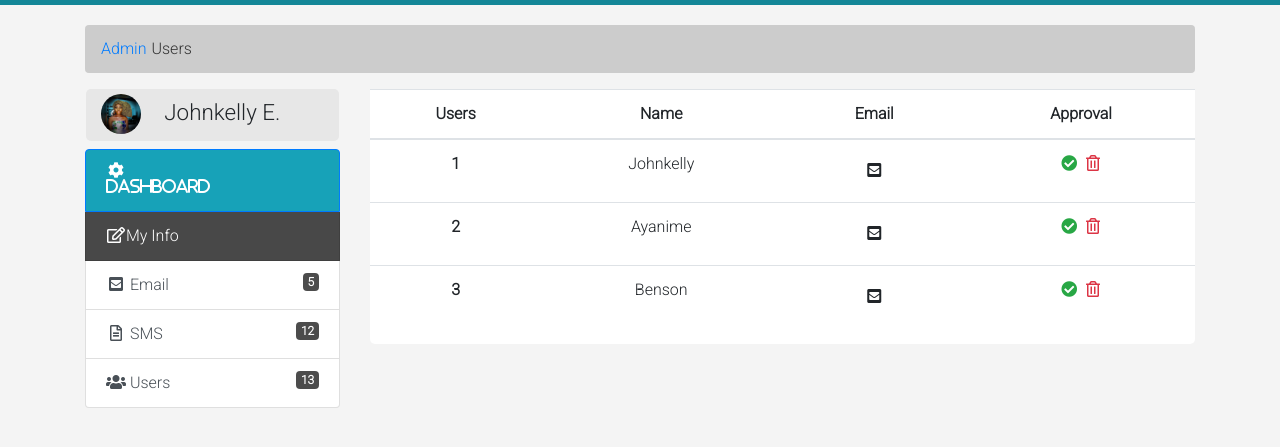
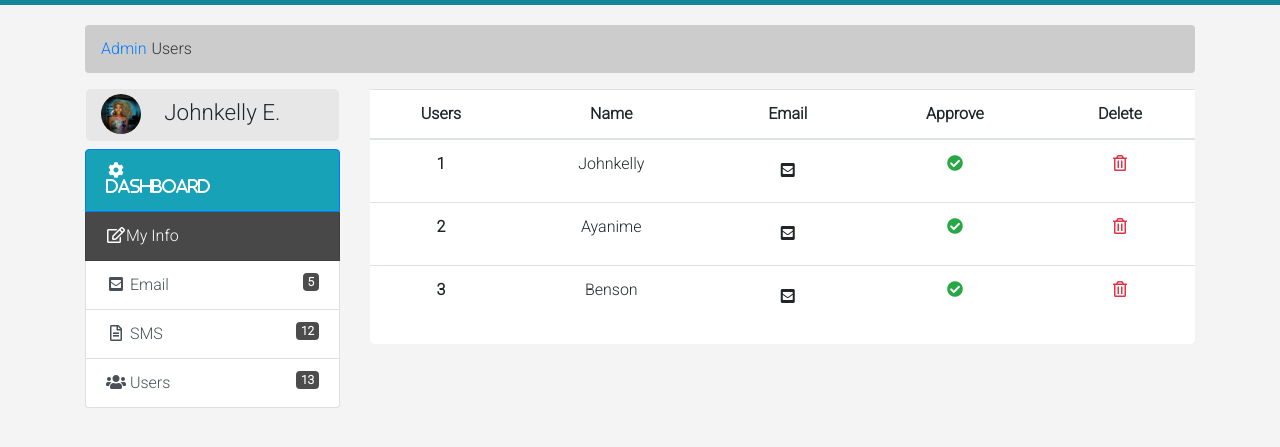
Before and after one commit to johnkellyebhohon/comms-portal, a plain HTML site: page user.html in a window 1280 px wide. Shown: the part 51-498 px from the top of the page. Drawn offline with nearby package versions, Linux system fonts and the light colour scheme; a script that the page names is missing.

Commit message:
modifiy users page

```diff
--- a/css/main.css
+++ b/css/main.css
@@ -9,10 +9,10 @@ body {
 
 .form-signin {
     border: 1px solid #fff;
-    padding: 20px 20px 40px 20px;
-    box-shadow: 0px 0px 2px #cdcde7;
+    padding: 20px 20px 40px;
+    box-shadow: 0 0 2px #cdcde7;
 }
-.space{
+.space {
     margin-top: 20px;
 }
 
@@ -42,7 +42,6 @@ body {
 
 .goCent {
     margin-bottom: 0;
-    ;
 }
 
 @media(min-width: 768px) {
@@ -58,7 +57,7 @@ body {
 .breadcrumb {
     background-color: #cccccc;
     color: #333333;
-    margin-top:20px;
+    margin-top: 20px;
 }
 
 .breadcrumb o {
@@ -66,6 +65,12 @@ body {
 }
 
 /* main page  */
+.main2 {
+    margin-bottom: 20px;
+}
+#collapseExample {
+    margin-bottom: 50px;
+}
 
 .imgPhoto {
     margin-bottom: 8px;
@@ -117,7 +122,6 @@ body {
 }
 
 
-
 /* next col?? ? */
 .panel-heading {
     background: rgb(23, 162, 184);
@@ -161,7 +165,7 @@ table tr {
 /* EMAIL PAGE  */
 
 #formemail {
-    margin: 5px 5px 5px 5px;
+    margin: 5px;
     border: 1px solid #e7e7e7;
     padding: 15px;
     border-radius: 2px;
@@ -195,7 +199,6 @@ table tr {
 
 .footer p {
     margin-bottom: 0;
-    ;
 }
 
 .breadcrumb li {
@@ -215,3 +218,6 @@ table tr {
     background: rgb(23, 162, 184);
     border: none;
 }
+table td p {
+    margin-left: 4px;
+}
--- a/user.html
+++ b/user.html
@@ -105,7 +105,7 @@
                         </a>
                     </div>
                 </div>
-                <div class="col-sm-12 col-md-9 col-lg-9">
+                <div class="col-sm-12 col-md-9 col-lg-9" id="collapseExample">
                     <div class="panel panel-default">
                         <div class="panel-body">
                             <div class="row">
@@ -116,7 +116,8 @@
                                                 <th scope="col">Users</th>
                                                 <th scope="col">Name</th>
                                                 <th scope="col">Email</th>
-                                                <th scope="col">Approval</th>
+                                                <th scope="col">Approve</th>
+                                                <th scope="col">Delete</th>
                                             </tr>
                                         </thead>
                                         <tbody>
@@ -128,8 +129,9 @@
                                                         data-content=" johnkelly@gmail.com">
                                                         <span class="fas fa-envelope-square"></span>
                                                     </button></td>
-                                                <td><a href=""><i class="fas fa-check-circle text-success"></i></a> <a
-                                                        href=""><i class="far fa-trash-alt text-danger"></i></a>
+                                                <td><a href=""><i class="fas fa-check-circle text-success"></i></a>
+                                                </td>
+                                                <td> <a href=""><i class="far fa-trash-alt text-danger"></i></a>
                                                 </td>
                                             </tr>
                                             <tr>
@@ -140,8 +142,9 @@
                                                         data-content=" ayanime@gmail.com">
                                                         <span class="fas fa-envelope-square"></span>
                                                     </button></td>
-                                                <td><a href=""><i class="fas fa-check-circle text-success"></i></a> <a
-                                                        href=""><i class="far fa-trash-alt text-danger"></i></a>
+                                                <td><a href=""><i class="fas fa-check-circle text-success"></i></a>
+                                                </td>
+                                                <td> <a href=""><i class="far fa-trash-alt text-danger"></i></a>
                                                 </td>
                                             </tr>
                                             <tr>
@@ -152,8 +155,9 @@
                                                         data-content=" benson@gmail.com">
                                                         <span class="fas fa-envelope-square"></span>
                                                     </button></td>
-                                                <td><a href=""><i class="fas fa-check-circle text-success"></i></a> <a
-                                                        href=""><i class="far fa-trash-alt text-danger"></i></a>
+                                                <td><a href=""><i class="fas fa-check-circle text-success"></i></a>
+                                                </td>
+                                                <td> <a href=""><i class="far fa-trash-alt text-danger"></i></a>
                                                 </td>
                                             </tr>
                                         </tbody>
```
Also changed, not shown: register.html (+3 -3 lines).
